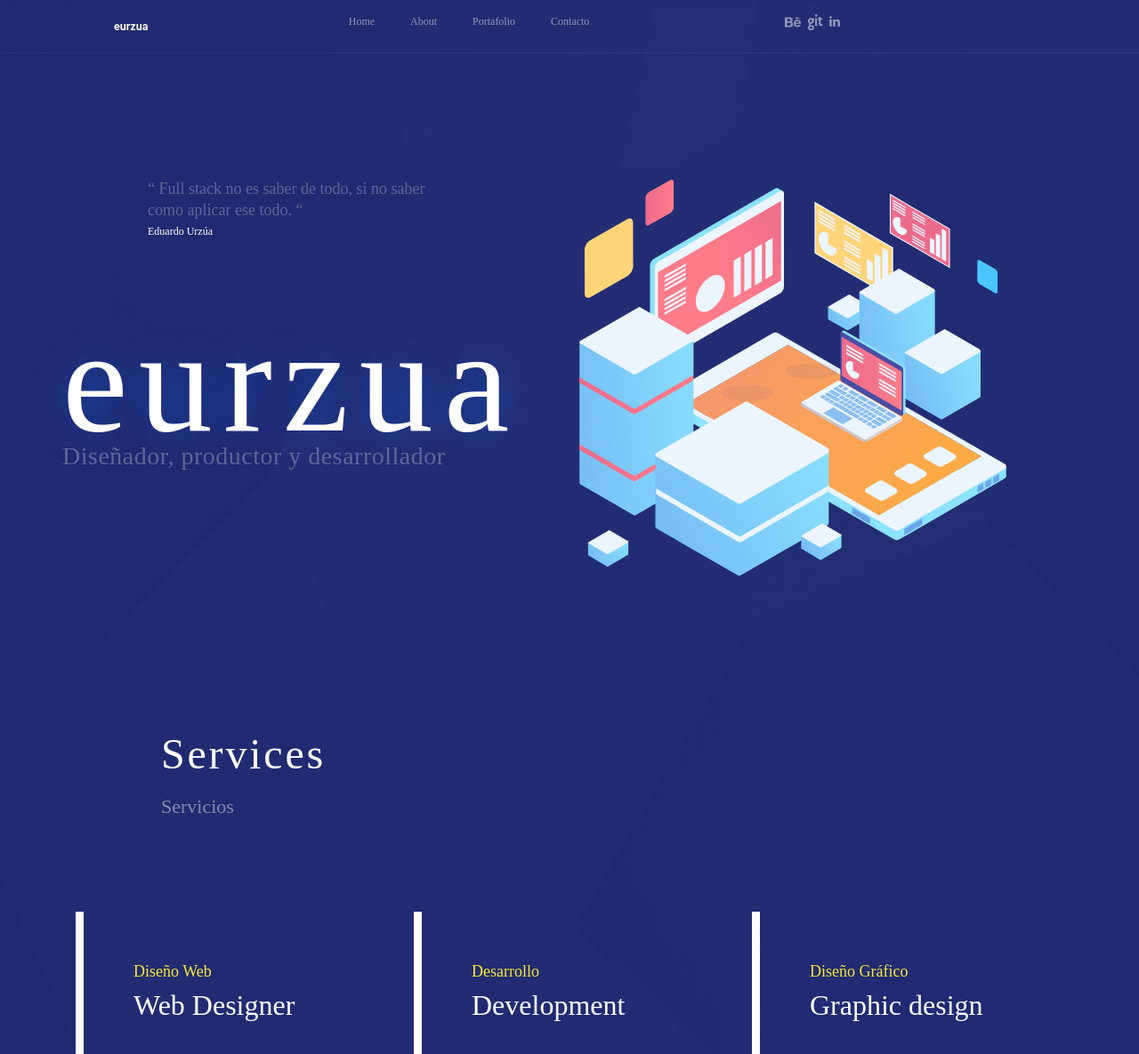
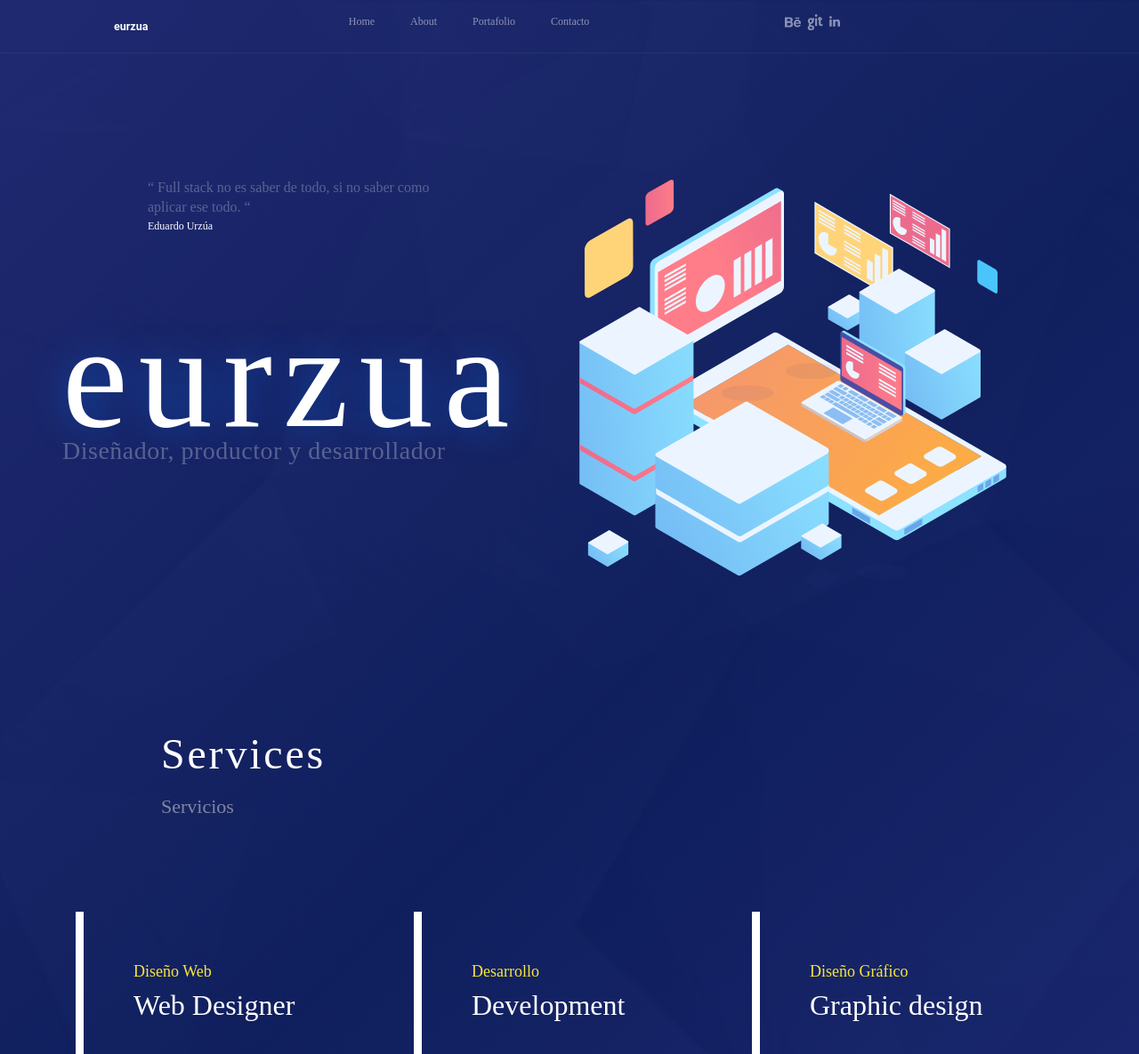
Before and after one commit to eurzua/e-urzua-portafolio, a PHP site: page /index.php in a window 1280 px wide. Shown: the top 1185 px of the page at 89% size. Run offline with PHP 8.4, Linux system fonts and the light colour scheme; some libraries are stand-ins or nearby versions.

Commit message:
change name base to style

```diff
--- a/css/base.css
+++ b/css/style.css
@@ -5,7 +5,8 @@
 }
 
 body {
-  background: url("../img/polygon_background-v1-transparent.png")  repeat center center, linear-gradient( -45deg, #293aa6 0%, #1f2d85 29%,#1d297c 65%, rgba(28, 39, 120, 0.737) 100% );
+  background: url(../img/polygon_background-v1-transparent.png)  repeat center center,
+    linear-gradient( -45deg, #293aa6 0%, #1f2d85 29%,#011458bd 65%, rgba(28, 39, 120, 0.72) 100% );
   background-size: cover;
   font-family: "Montserrat", sans-serif !important;
   -webkit-font-smoothing: antialiased;
@@ -380,7 +381,7 @@ button:focus {
 .main__header-comments{
   opacity: 0.28;
   font-family: Montserrat-Bold;
-  font-size: 18px;
+  font-size: 16px;
   color: var(--color-menu-item);
   letter-spacing: 0;
   width: 30%;
--- a/header.php
+++ b/header.php
@@ -12,7 +12,7 @@
 		<link rel="stylesheet" type="text/css" href="css/normalize.css" />
 		<link rel="stylesheet" type="text/css" href="css/bootstrap-grid.css" />
 		<link rel="stylesheet" type="text/css" href="css/bootstrap.css" />
-		<link rel="stylesheet" type="text/css" href="css/base.css" />
+		<link rel="stylesheet" type="text/css" href="css/style.css" />
 
 		<script>document.documentElement.className="js";var supportsCssVars=function(){var e,t=document.createElement("style");return t.innerHTML="root: { --tmp-var: bold; }",document.head.appendChild(t),e=!!(window.CSS&&window.CSS.supports&&window.CSS.supports("font-weight","var(--tmp-var)")),t.parentNode.removeChild(t),e};supportsCssVars()||alert("Por favor, abre mi portafolio en un navegador moderno.");</script>
 		<!--script src="//tympanus.net/codrops/adpacks/analytics.js"></script-->
```
